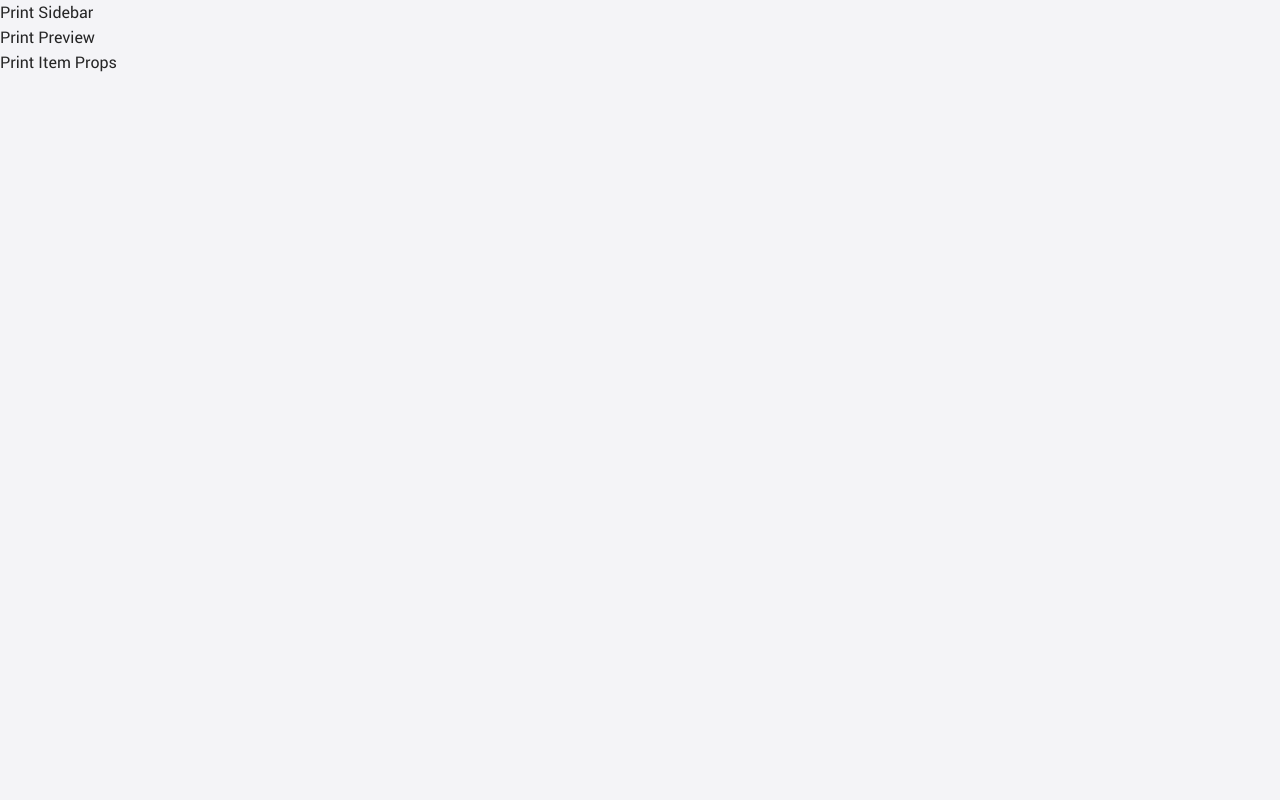
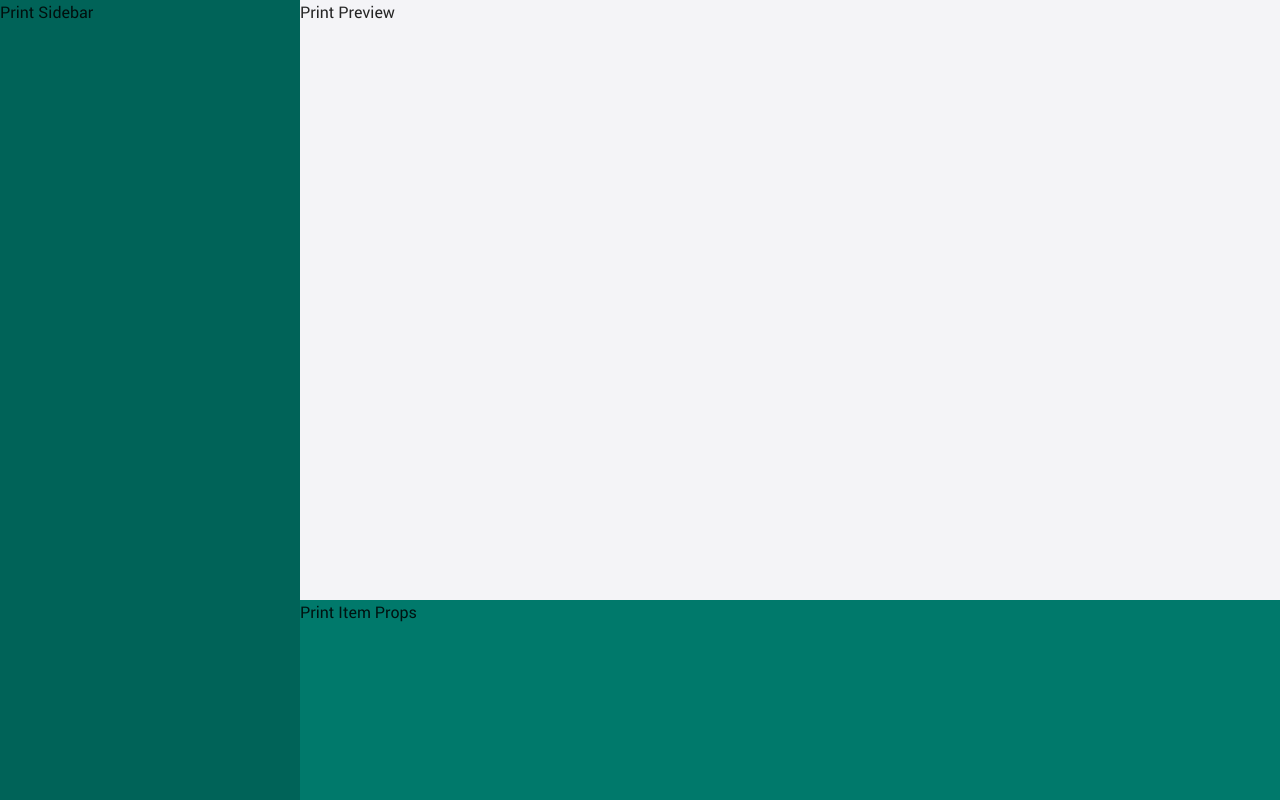
Before and after one commit to C-Rodg/Print-Configuration, a React app: page / in a window 1280 px wide. Built offline with nearby package versions, Linux system fonts and the light colour scheme.

Commit message:
Setup component layout and basic colors

```diff
--- a/src/styles/custom.scss
+++ b/src/styles/custom.scss
@@ -2,8 +2,8 @@
 //@import './fonts/material-design-icons/material-icons';
 
 // Colors
-$primary-dark: #00796b;
-$primary-mid-2: #009688;
+$primary-dark: #006358;
+$primary-mid-2: #00796b; //#009688;
 $primary-mid: #44a08d;
 $primary-light: #b2dfdb;
 $text-gray: #c1c1c1;
@@ -51,4 +51,25 @@ body {
 	height: 100vh;
 	position: relative;
 	background-color: #f4f4f7;
+	display: flex;
 }
+
+.right-col {
+	flex: 1;
+	display: flex;
+	flex-direction: column;
+}
+
+.print-sidebar {
+	background-color: $primary-dark;
+	min-width: 300px;
+}
+
+.print-preview {
+	flex: 1;
+}
+
+.print-item-props {
+	background-color: $primary-mid-2;
+	min-height: 25%;
+}
```
